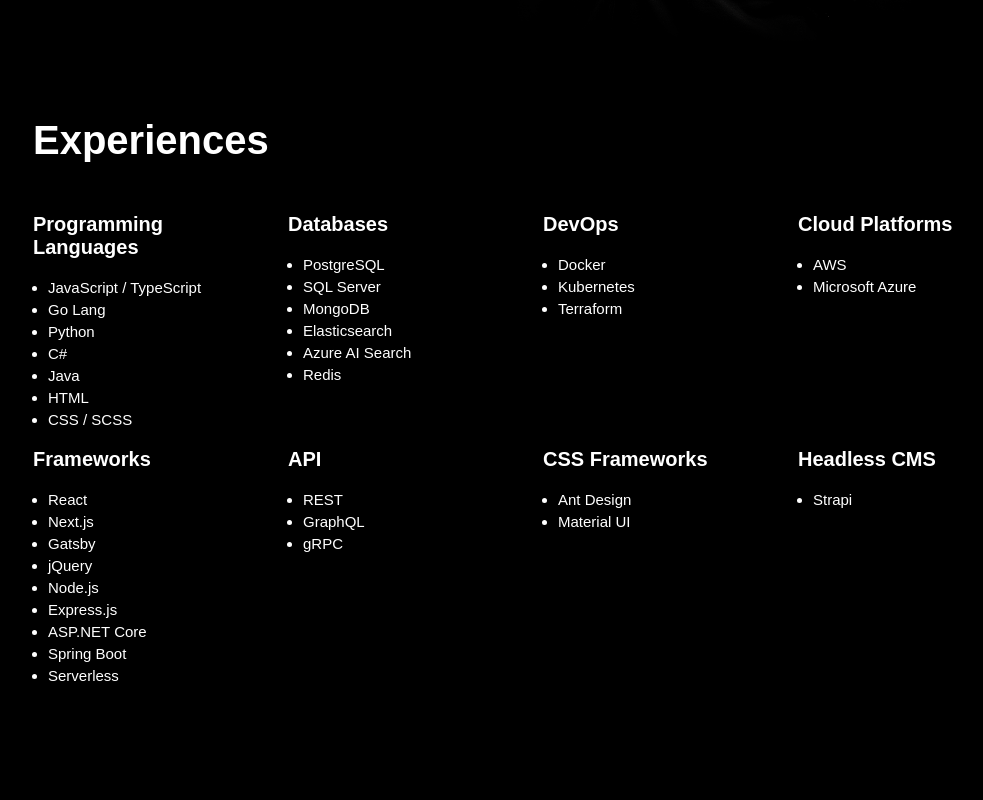
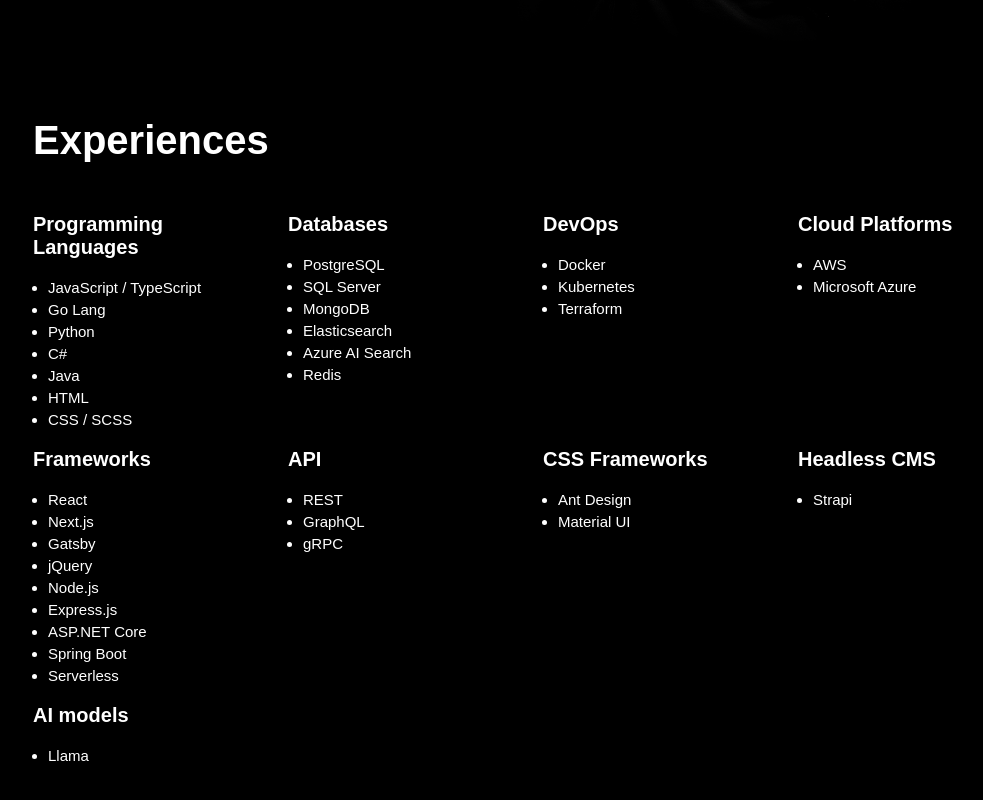
Before and after one commit to iPurplePink/portfolio, a Next.js app: page / in a window 1280 px wide. Shown: the part 732-1532 px from the top of the page, without its empty margins (107-1090 px from the left). Built offline with nearby package versions, Linux system fonts and the light colour scheme.

Commit message:
add topic

```diff
--- a/app/page.tsx
+++ b/app/page.tsx
@@ -60,6 +60,10 @@
     topic: 'Headless CMS',
     list: ['Strapi'],
   },
+  {
+    topic: 'AI models',
+    list: ['Llama'],
+  },
 ];
 
 const Home = () => {
```
